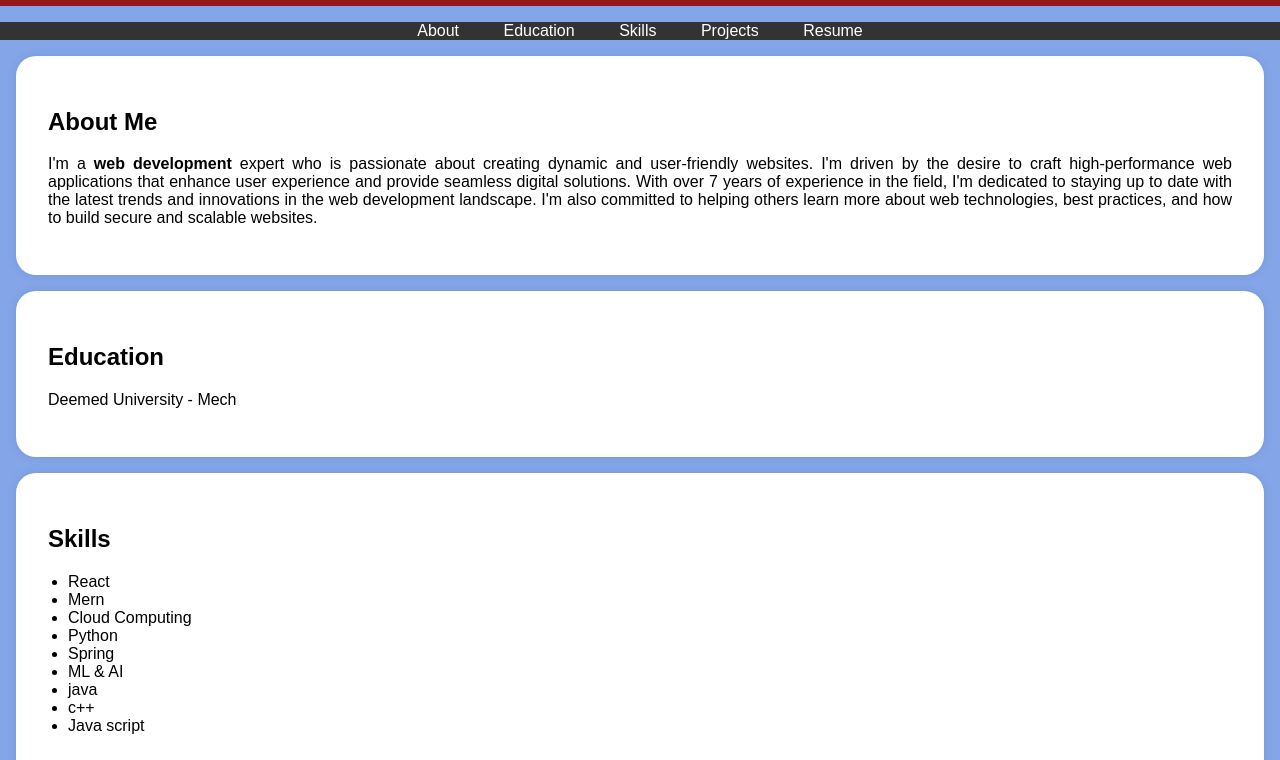
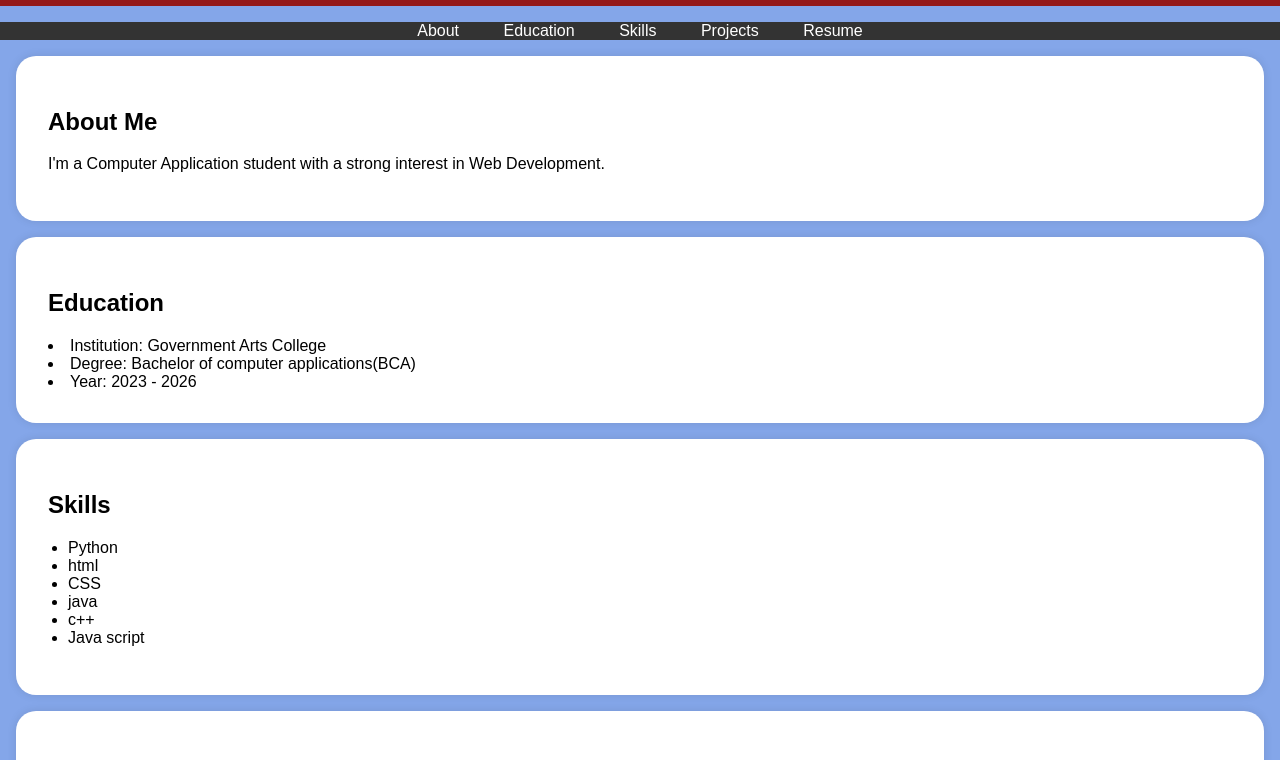
Before and after one commit to Priyarajendran857/Digital-portfolio-, a plain HTML site: page index.html in a window 1280 px wide. Shown: the part 191-951 px from the top of the page. Drawn offline with Linux system fonts and the light colour scheme.

Commit message:
Update index.html

```diff
--- a/index.html
+++ b/index.html
@@ -95,9 +95,9 @@
     <header>
         <div class="header-content">
             <!-- Add your profile picture here -->
-            <img src="passport photo.jpg" alt="Your Profile Picture" class="profile-picture">
-            <h1>Pranesh S</h1>
-            <p>Am Mechanical Engineer</p>
+            <img src="" alt="Your Profile Picture" class="profile-picture">
+            <h1>R.Priyadharshini</h1>
+            <p>student</p>
         </div>
     </header>
 
@@ -115,12 +115,7 @@
     <section id="about">
         <div class="section-content">
             <h2>About Me</h2>
-            <p>I'm a <b>web development</b> expert who is passionate about creating dynamic and user-friendly websites.
-                I'm driven by the desire to craft high-performance web applications that enhance user experience and provide
-                 seamless digital solutions. With over 7 years of experience in the field, I'm dedicated to staying up to date
-                 with the latest trends and innovations in the
-                 web development landscape. I'm also committed to helping others learn more about web technologies,
-                 best practices, and how to build secure and scalable websites.</p>
+            <p>I'm a Computer Application student with a strong interest in Web Development.</p>
 
         </div>
     </section>
@@ -128,9 +123,9 @@
     <section id="education">
         <div class="section-content">
             <h2>Education</h2>
-            <p>Deemed University  - Mech</p>
-
-
+            <li>Institution: Government Arts College</li>
+            <li>Degree: Bachelor of computer applications(BCA)</li>
+            <li>Year: 2023 - 2026</li>
         </div>
     </section>
 
@@ -138,12 +133,11 @@
         <div class="section-content">
             <h2>Skills</h2>
             <ul>
-                <li>React</li>
-                <li>Mern</li>
-                <li>Cloud Computing</li>
+
+
                 <li>Python</li>
-                <li>Spring</li>
-                <li>ML & AI</li>
+                <li>html</li>
+                <li>CSS</li>
                 <li>java</li>
                 <li>c++</li>
                 <li>Java script</li>
@@ -156,8 +150,6 @@
             <h2>Projects</h2>
             <ul>
                 <li><a href="#">E Cart website</a></li>
-                <li><a href="#">Cloud Security IBM</a></li>
-                <li><a href="#">IBM chatbot</a></li>
                 <li><a href="#">College Portal</a></li>
                 <!-- Add more project links here -->
             </ul>
@@ -169,14 +161,14 @@
         <div class="section-content">
             <center>
             <h2>Resume</h2>
-            <a href="file.pdf" target="_blank" class="download-button">Download CV</a>
+            <a href="" target="_blank" class="download-button">Download CV</a>
         </center>
         </div>
 
     </section>
 
     <footer>
-        <p>&copy; 2025 Pranesh S</p>
+        <p>&copy; 2025 Priya</p>
     </footer>
 
     <script>
```
